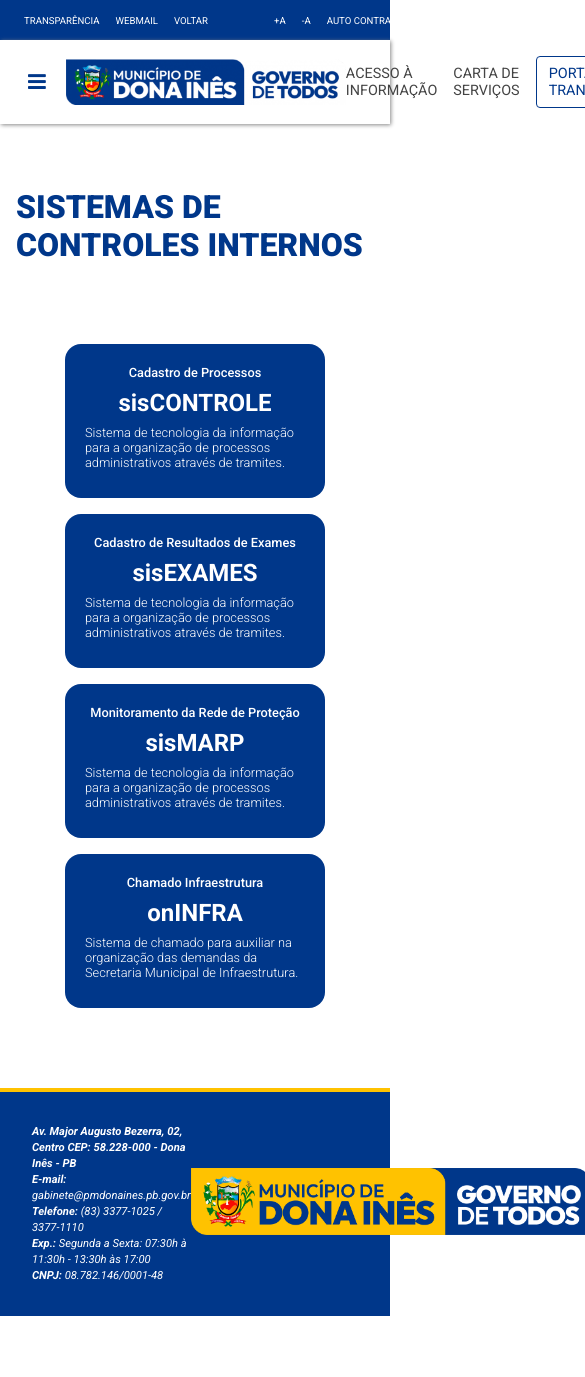
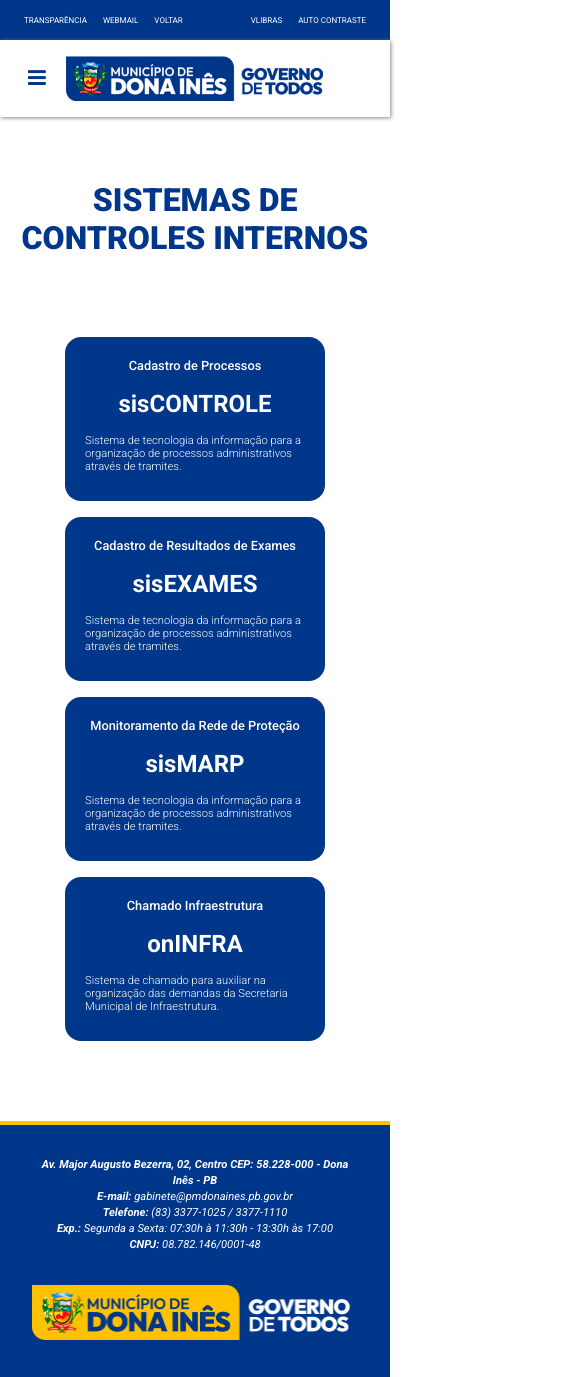
Before and after one commit to marcosferreira/pmdonaines-sistemas, a React (Vite) app: page / in a window 390 px wide. Shown: the top 1377 px of the page, 585 px wide, since content can reach past the window. Before the commit the page ends 1316 px from the top, so only its background shows below. Built offline with nearby package versions, Linux system fonts and the light colour scheme.

Commit message:
add css media queries

```diff
--- a/src/components/footer/styles.css
+++ b/src/components/footer/styles.css
@@ -18,3 +18,17 @@
   text-decoration: none;
   color: #FFF;
 }
+
+@media (max-width: 1020px) {
+  .footer-justify-between {
+    display: flex;
+    flex-direction: column;
+    gap: 32px;
+    justify-content: space-between;
+    align-items: center;
+  }
+
+  address {
+    text-align: center;
+  }
+}
--- a/src/components/header/index.tsx
+++ b/src/components/header/index.tsx
@@ -13,7 +13,7 @@ export function Header() {
             </button>
             <LogoHeader />
           </div>
-          <div className="header-content">
+          <div className="header-content header-right">
             <ul>
               <li><a href="http://esic.pmdonaines.pb.gov.br/" target="_blank">Acesso à Informação</a></li>
               <li><a href="https://pmdonaines.pb.gov.br/carta-de-servicos/" target="_blank">Carta de Serviços</a></li>
--- a/src/components/header/styles.css
+++ b/src/components/header/styles.css
@@ -42,3 +42,9 @@
 .header-content ul li a {
   color: #444;
 }
+
+@media (max-width: 1020px) {
+  .header-right {
+    display: none;
+  }
+}
--- a/src/components/logo/styles.css
+++ b/src/components/logo/styles.css
@@ -1,7 +1,9 @@
 .logo-header {
+  width: 80%;
   max-width: 280px;
 }
 
 .logo-footer {
+  width: 100%;
   max-width: 400px;
 }
--- a/src/components/transparency-bar/index.tsx
+++ b/src/components/transparency-bar/index.tsx
@@ -12,8 +12,7 @@ export function TransparencyBar() {
           </ul>
 
           <ul>
-            <li><a href="" target="_blank"> +A </a></li>
-            <li><a href="" target="_blank"> -A </a></li>
+            <li><a href="">VLIBRAS</a></li>
             <li><a href="">AUTO CONTRASTE</a></li>
           </ul>
         </nav>
--- a/src/components/transparency-bar/styles.css
+++ b/src/components/transparency-bar/styles.css
@@ -6,7 +6,6 @@
 }
 
 .transparency-nav {
-  min-width: 400px;
   display: flex;
   justify-content: space-between;
 }
@@ -31,3 +30,10 @@
 .transparency-nav ul li a:hover {
   text-decoration: underline;
 }
+
+@media (max-width: 1020px) {
+  .transparency-nav ul li {
+    font-size: 0.5rem;
+    padding: 0 8px;
+  }
+}
--- a/src/pages/home/styles.css
+++ b/src/pages/home/styles.css
@@ -13,6 +13,7 @@
 }
 
 .home h2 {
+  text-align: center;
   font-weight: 800;
   font-size: 2rem;
   color: var(--color-primary-blue);
@@ -47,7 +48,7 @@
 }
 
 .btn-panel p.text-content {
-  margin: 8px 0;
+  margin: 16px 0;
 
   font-size: 1.5rem;
   font-weight: 600;
@@ -55,7 +56,7 @@
 
 .btn-panel p.text-description {
   margin: 8px 0;
-  font-size: 0.8rem;
+  font-size: 0.7rem;
   font-weight: 300;
   text-align: left;
 
```
